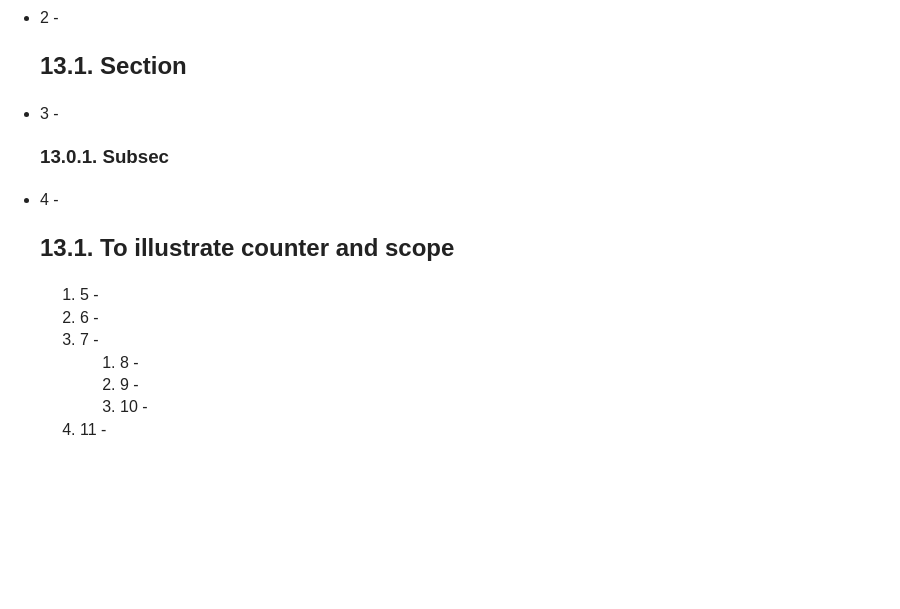
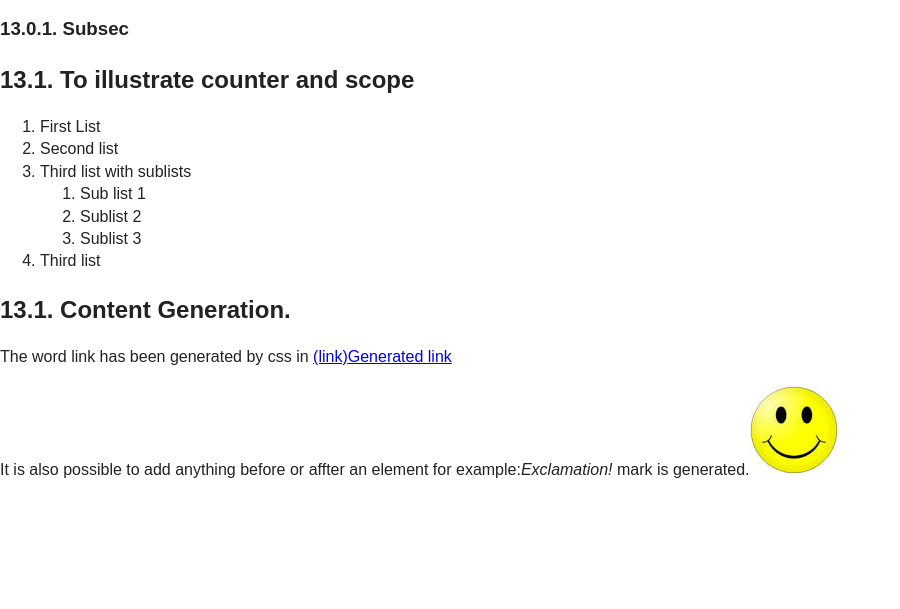
Before and after one commit to vivianakinyi/CSS2, a website: page src/chapter12.html in a window 1280 px wide. Shown: the part 191-800 px from the top of the page, without its empty margins (0-900 px from the left). Drawn offline with nearby package versions, Linux system fonts and the light colour scheme; files that its build step writes are made by us from their sources; files whose address does not match are found by name.

Commit message:
Made changes to chapter 12

```diff
--- a/src/chapter12.html
+++ b/src/chapter12.html
@@ -21,26 +21,28 @@
         <![endif]-->
 
         <h1 id="ch12">Lists and Generated Content</h1>
-        <ul>
-            <li><h1>To illustrate Counters</h1></li>
-            <li><h2>Section</h2></li>
-            <li><h3>Subsec</h3></li>
-            <li><h2>To illustrate counter and scope</h2>
+
+            <h1>To illustrate Counters</h1>
+            <h2>Section</h2>
+            <h3>Subsec</h3>
+            <h2>To illustrate counter and scope</h2>
             <ol>
-                <li></li>
-                <li></li>
-                <li>
+                <li>First List</li>
+                <li>Second list</li>
+                <li>Third list with sublists
                     <ol>
-                        <li></li>
-                        <li></li>
-                        <li></li>
+                        <li>Sub list 1</li>
+                        <li> Sublist 2</li>
+                        <li>Sublist 3</li>
                     </ol>
                 </li>
-                <li></li>
+                <li>Third list</li>
             </ol>
 
-            </li>
-        </ul>
+        <h2>Content Generation.</h2>
+        <p>The word link has been generated by css in <a href="#">Generated link</a></p>
+        <p class="smiley">It is also possible to add anything before or affter an element for
+        example:<em>Exclamation</em> mark is generated.</p>
 
 
 
--- a/src/css/sheet12.css
+++ b/src/css/sheet12.css
@@ -1,3 +1,4 @@
+
 h1#ch12 {counter-reset: chapter 11;}
 
 h1:before {
@@ -24,3 +25,8 @@ ul li:before {
 /*Counters using letters instead*/
 /*ol li:before {counter-increment: ordered;
 content: counters(ordered,".",lower-alpha) ": ";}*/
+
+em:after {content: "!"; display: inline;}
+a[href]:before {content: "(link)";}
+
+p.smiley:after {content: url(smiley.jpg);}
```
